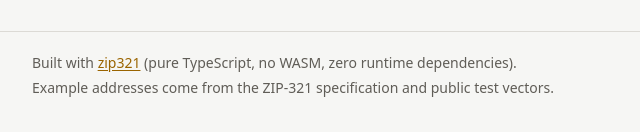
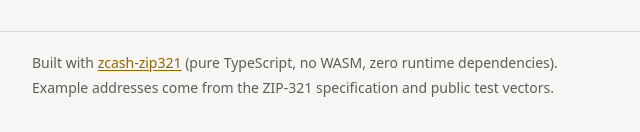
Before and after one commit to lopeselio/zip321-playground, a website built with Vite: page index.html in a window 1280 px wide. Shown: the part 703-835 px from the top of the page, 24-664 px from the left. Built offline with nearby package versions, Linux system fonts and the light colour scheme.

Commit message:
docs: link zcash-zip321 at its new repository name
lopeselio/zip321-js was renamed to lopeselio/zcash-zip321, the name it is published under on npm.

```diff
--- a/index.html
+++ b/index.html
@@ -95,7 +95,7 @@
     <footer class="site-footer">
       <div class="wrap">
         <p>
-          Built with <a href="https://github.com/lopeselio/zip321-js">zip321</a> (pure TypeScript, no WASM, zero runtime
+          Built with <a href="https://github.com/lopeselio/zcash-zip321">zcash-zip321</a> (pure TypeScript, no WASM, zero runtime
           dependencies). <span class="size-note"><!--bundle-size--></span>
         </p>
         <p>Example addresses come from the ZIP-321 specification and public test vectors.</p>
```
Also changed, not shown: README.md.
